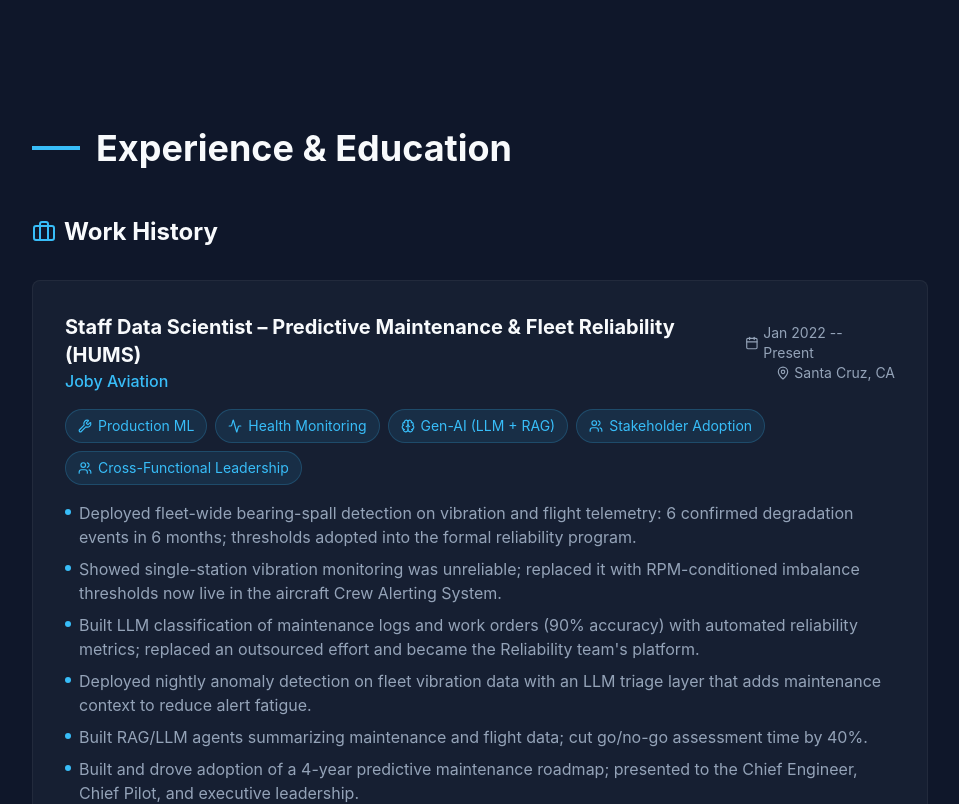
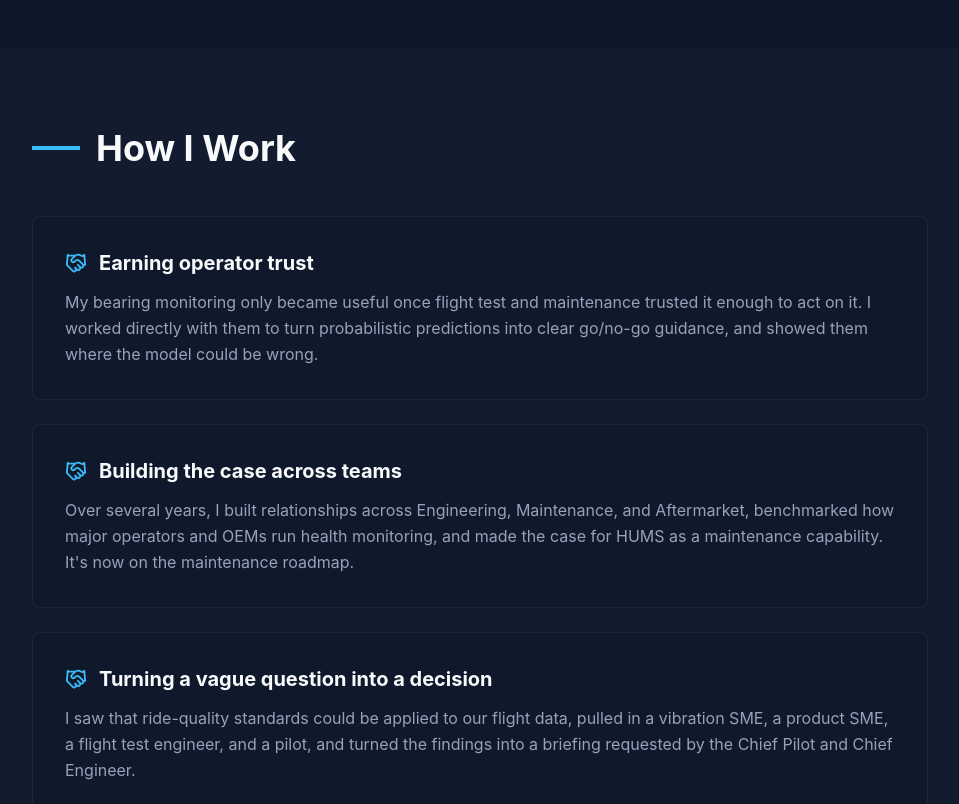
Before and after one commit to manukrisvt/portfolio, a React (Vite) app: page / in a window 1280 px wide. Shown: the part 2400-3204 px from the top of the page, without its empty margins (160-1119 px from the left). Built offline with nearby package versions, Linux system fonts and the light colour scheme.

Commit message:
Add How I Work section after Selected Work

```diff
--- a/src/App.jsx
+++ b/src/App.jsx
@@ -7,6 +7,7 @@ import Skills from './components/Skills';
 import Publications from './components/Publications';
 import Projects from './components/Projects';
 import SelectedWork from './components/SelectedWork';
+import HowIWork from './components/HowIWork';
 import Contact from './components/Contact';
 import Footer from './components/Footer';
 
@@ -18,6 +19,7 @@ function App() {
         <Hero />
         <About />
         <SelectedWork />
+        <HowIWork />
         <Experience />
         <Projects />
         <Skills />
--- /dev/null
+++ b/src/components/HowIWork.jsx
@@ -0,0 +1,45 @@
+import React from 'react';
+import { motion } from 'framer-motion';
+import { howIWork } from '../data';
+import { Handshake } from 'lucide-react';
+
+const HowIWork = () => {
+    return (
+        <section id="how-i-work" className="py-20 bg-secondary/30">
+            <div className="container mx-auto px-6">
+                <div className="max-w-4xl mx-auto">
+                    <motion.h2
+                        initial={{ opacity: 0, y: 20 }}
+                        whileInView={{ opacity: 1, y: 0 }}
+                        viewport={{ once: true }}
+                        className="text-3xl md:text-4xl font-bold text-text mb-12 flex items-center gap-4"
+                    >
+                        <span className="w-12 h-1 bg-accent"></span>
+                        How I Work
+                    </motion.h2>
+
+                    <div className="space-y-6">
+                        {howIWork.map((item, index) => (
+                            <motion.div
+                                key={item.title}
+                                initial={{ opacity: 0, y: 20 }}
+                                whileInView={{ opacity: 1, y: 0 }}
+                                viewport={{ once: true }}
+                                transition={{ delay: index * 0.1 }}
+                                className="bg-primary/50 p-8 rounded-lg border border-white/5 hover:border-accent/30 transition-colors"
+                            >
+                                <h3 className="text-xl font-bold text-text mb-3 flex items-center gap-3">
+                                    <Handshake className="text-accent shrink-0" size={22} />
+                                    {item.title}
+                                </h3>
+                                <p className="text-text-muted leading-relaxed">{item.description}</p>
+                            </motion.div>
+                        ))}
+                    </div>
+                </div>
+            </div>
+        </section>
+    );
+};
+
+export default HowIWork;
--- a/src/data.js
+++ b/src/data.js
@@ -181,6 +181,21 @@ export const selectedWork = [
     }
 ];
 
+export const howIWork = [
+    {
+        title: "Earning operator trust",
+        description: "My bearing monitoring only became useful once flight test and maintenance trusted it enough to act on it. I worked directly with them to turn probabilistic predictions into clear go/no-go guidance, and showed them where the model could be wrong."
+    },
+    {
+        title: "Building the case across teams",
+        description: "Over several years, I built relationships across Engineering, Maintenance, and Aftermarket, benchmarked how major operators and OEMs run health monitoring, and made the case for HUMS as a maintenance capability. It's now on the maintenance roadmap."
+    },
+    {
+        title: "Turning a vague question into a decision",
+        description: "I saw that ride-quality standards could be applied to our flight data, pulled in a vibration SME, a product SME, a flight test engineer, and a pilot, and turned the findings into a briefing requested by the Chief Pilot and Chief Engineer."
+    }
+];
+
 export const professionalService = [
     "Liaison, SAE HM-1 Integrated Vehicle Health Management Committee (2022–present)"
 ];
```
